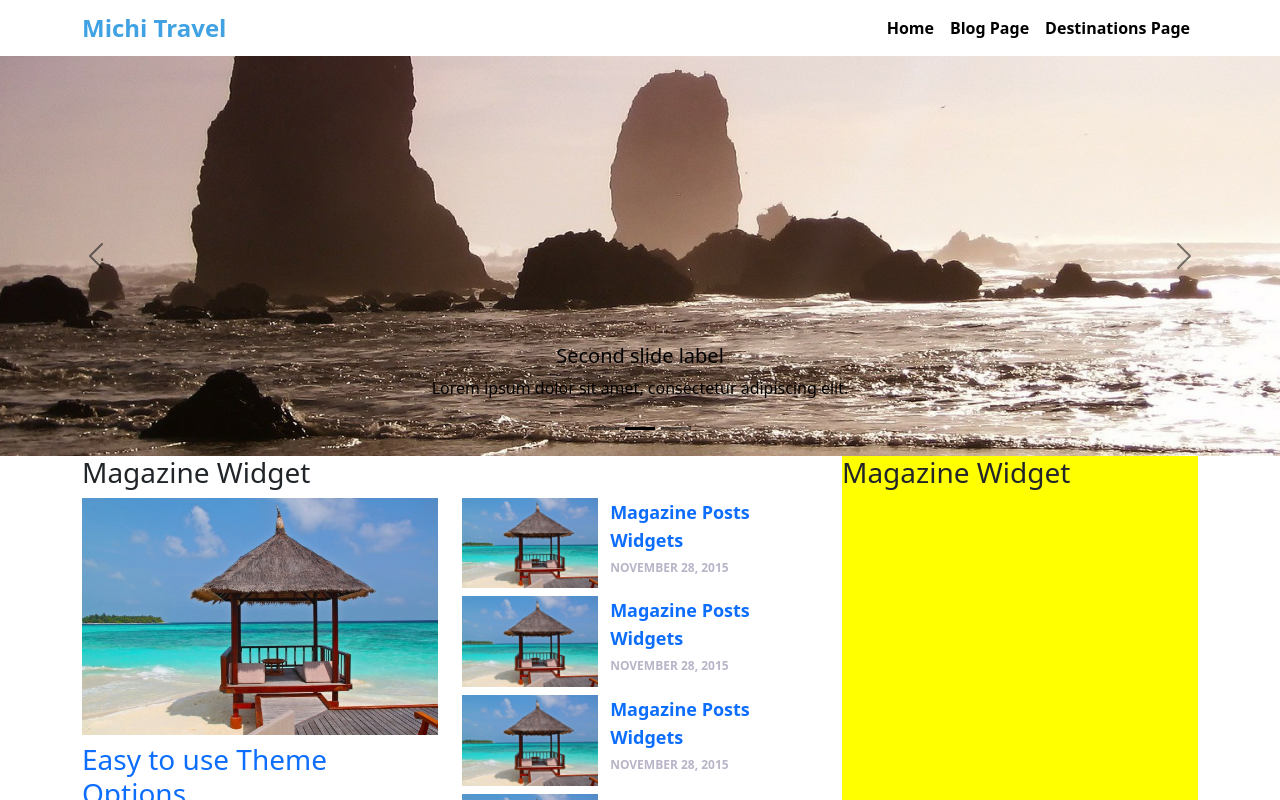
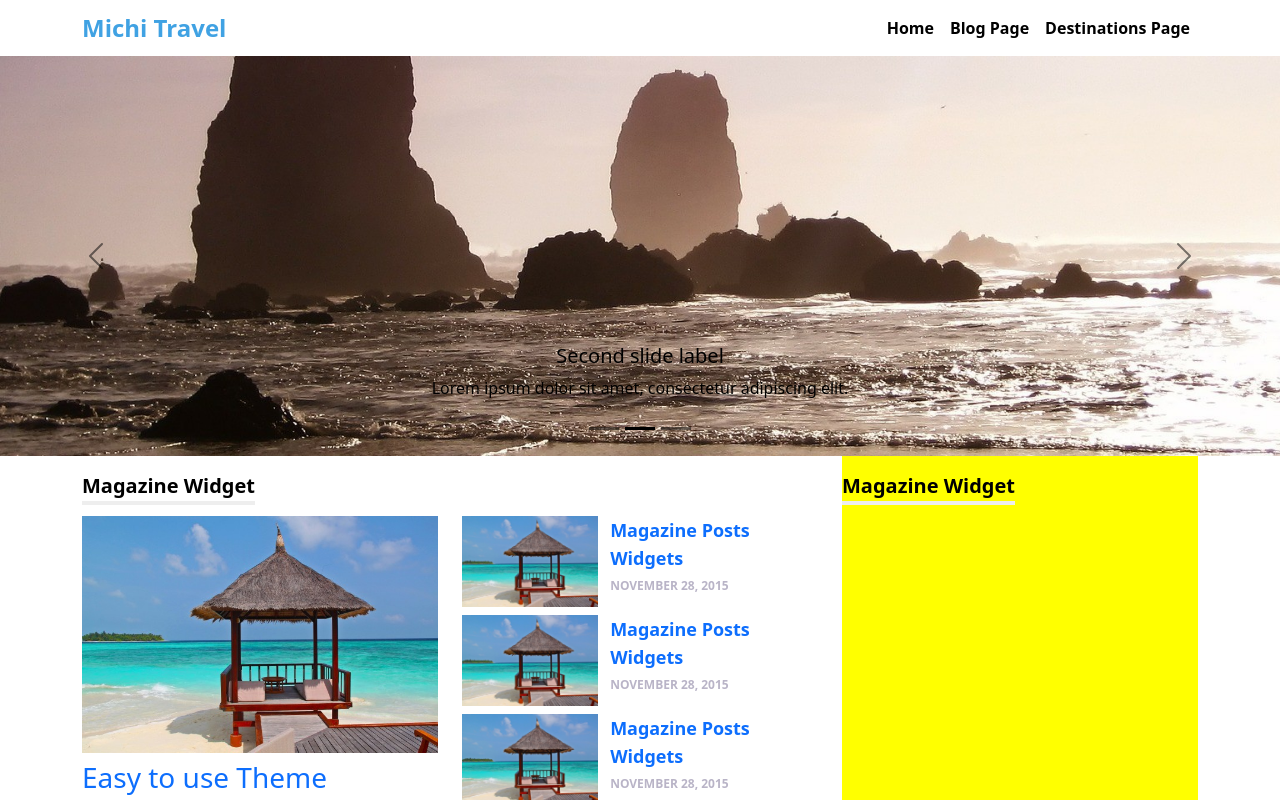
Before and after one commit to ungnhan14031999/travel-blog, a React (Create React App) app in the folder frontend/: page / in a window 1280 px wide. Shown: the top 800 px of the page. Built offline with nearby package versions, Linux system fonts and the light colour scheme.

Commit message:
fix component WidgetTitle

```diff
--- a/frontend/src/components/WidgetTitle/index.jsx
+++ b/frontend/src/components/WidgetTitle/index.jsx
@@ -1,11 +1,17 @@
 import React from 'react';
+import { Link } from 'react-router-dom';
 
 function WidgetTitle(props) {
     const titleName = props.titleName;
 
     return (
-        <div className='widget-title'>
-            <h3>{titleName}</h3>
+        <div className='my-3'>
+            <Link
+                to={titleName}
+                className="font-bold text-xl text-black-color hover:text-second-color transition delay-80 relative after:absolute after:content-[''] after:w-full after:h-1 after:bg-cushion-color after:bottom-[-6px] after:left-[0px]"
+            >
+                    {titleName}
+            </Link>
         </div>
     );
 }
--- a/frontend/tailwind.config.js
+++ b/frontend/tailwind.config.js
@@ -3,10 +3,15 @@
 module.exports = {
   content: ["./src/**/*.{js,jsx,ts,tsx}"],
   theme: {
+    inset: {
+      "6px": "6px",
+      // full: "100%",
+    },
     colors: {
       "first-color": "#fff",
       "second-color": "#40A2E3",
       "third-color": "#B9B4C7",
+      "cushion-color": "#eee",
       "black-color": "rgb(0 0 0)",
     },
     extend: {
```
